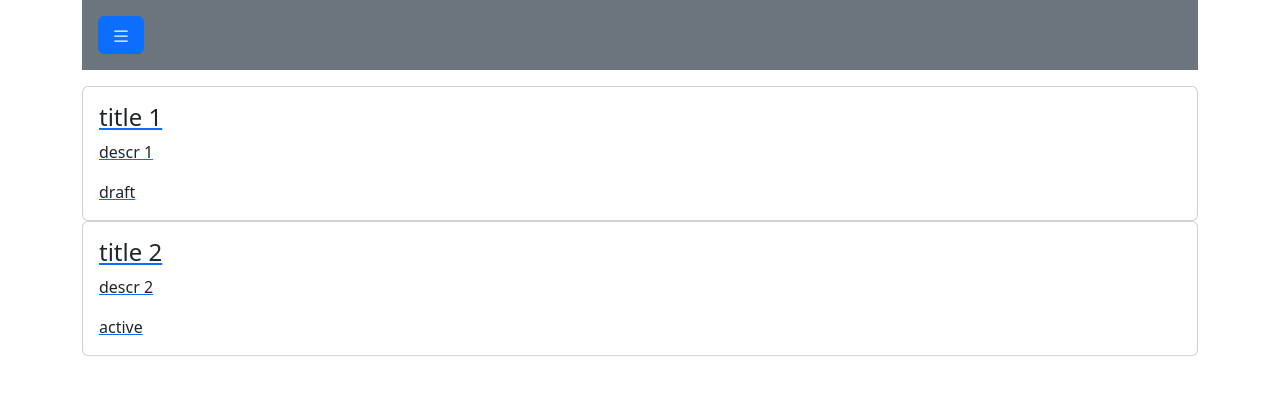
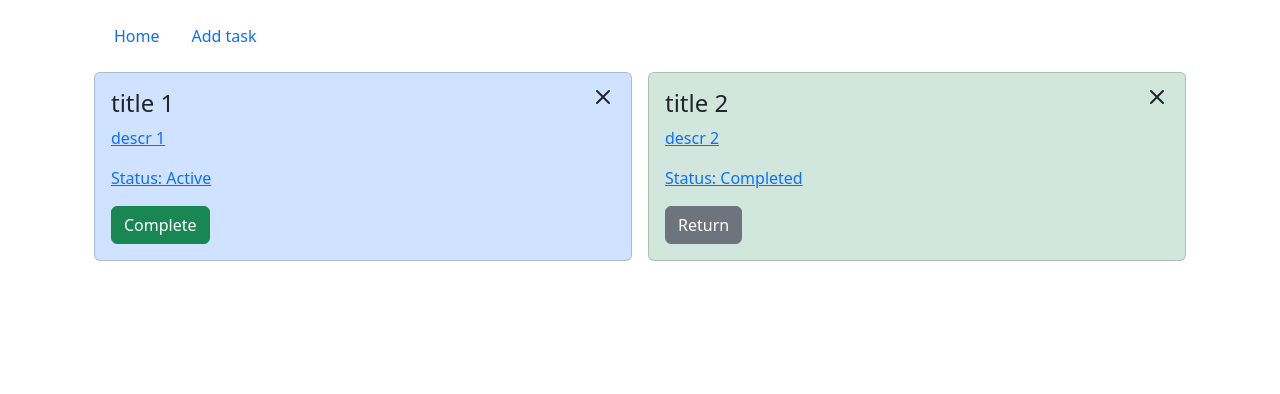
Before and after one commit to Alexkon30/VueTaskManager, a Vue app: page / in a window 1280 px wide. Shown: the top 394 px of the page. Built offline with nearby package versions, Linux system fonts and the light colour scheme.

Commit message:
delete sidebar, add redirect after create task, add ability to delete,update tasks

```diff
--- a/src/App.vue
+++ b/src/App.vue
@@ -1,7 +1,7 @@
 <script setup>
 import { onMounted } from 'vue'
-import store from './store'
-import Sidebar from './components/SideBar.vue'
+import store from '@/store'
+import Navigation from '@/components/Navigation.vue'
 
 onMounted(() => {
   let tasks = localStorage.getItem('data')
@@ -13,7 +13,7 @@ onMounted(() => {
 
 <template>
   <b-container>
-    <Sidebar />
+    <Navigation />
     <router-view />
   </b-container>
 </template>
--- a/src/components/CreateForm.vue
+++ b/src/components/CreateForm.vue
@@ -2,6 +2,7 @@
 import { computed, ref } from 'vue'
 import store from '@/store'
 import { ADD_TASK } from '@/store/mutation-types'
+import router from '@/router'
 
 const form = ref({
   title: '',
@@ -21,6 +22,9 @@ const onSubmit = (event) => {
     description: form.value.description,
     id: store.getters.getMaxId + 1,
   })
+  form.value.title = ''
+  form.value.description = ''
+  router.push('/')
 }
 
 const invalidTitle = computed(() => {
--- a/src/components/Navigation.vue
+++ b/src/components/Navigation.vue
@@ -1,7 +1,7 @@
 <template>
-  <b-nav vertical>
+  <b-nav class="p-3">
     <router-link to="/" class="nav-link">Home</router-link>
-    <router-link to="/add" class="nav-link">Create new task</router-link>
+    <router-link to="/add" class="nav-link">Add task</router-link>
   </b-nav>
 </template>
 
--- a/src/components/SideBar.vue
+++ /dev/null
@@ -1,16 +0,0 @@
-<script setup>
-import Navigation from './Navigation.vue'
-</script>
-
-<template>
-  <div class="mb-3">
-    <header class="header bg-secondary p-3">
-      <b-button v-b-toggle.sidebar-1 variant="primary">
-        <b-icon-list />
-      </b-button>
-    </header>
-    <b-sidebar id="sidebar-1" backdrop backdrop-variant="dark" no-header>
-      <Navigation />
-    </b-sidebar>
-  </div>
-</template>
--- a/src/components/TaskCard.vue
+++ b/src/components/TaskCard.vue
@@ -1,17 +1,94 @@
 <script setup>
-import { defineProps } from 'vue'
-defineProps(['title', 'description', 'id', 'status'])
+import { defineProps, computed } from 'vue'
+import store from '@/store'
+import {
+  UPDATE_TASK_STATUS,
+  COMPLETED,
+  ACTIVE,
+  DELETE_TASK,
+} from '@/store/mutation-types'
+
+const props = defineProps(['title', 'description', 'id', 'status'])
+
+const updateTaskStatus = (event, id, status) => {
+  event.preventDefault()
+  store.commit(UPDATE_TASK_STATUS, { id, status })
+}
+
+const deleteTask = (event, id) => {
+  event.preventDefault()
+  store.commit(DELETE_TASK, id)
+}
+
+const isCompleted = computed(() => {
+  return props.status === COMPLETED
+})
+
+const isActive = computed(() => {
+  return props.status === ACTIVE
+})
 </script>
 
 <template>
-  <router-link :to="`/task/${id}`">
-    <b-card :title="title">
+  <b-card
+    :title="title"
+    class="position-relative mb-2"
+    :class="{ completed: isCompleted, active: isActive }"
+  >
+    <router-link :to="`/task/${id}`">
       <b-card-text>
         {{ description }}
       </b-card-text>
-      <b-card-text>
-        {{ status }}
-      </b-card-text>
-    </b-card>
-  </router-link>
+      <b-card-text> Status: {{ status }} </b-card-text>
+    </router-link>
+    <div class="mt-3">
+      <b-button
+        variant="success"
+        @click="updateTaskStatus($event, id, COMPLETED)"
+        v-if="isActive"
+      >
+        Complete
+      </b-button>
+      <b-button
+        @click="updateTaskStatus($event, id, ACTIVE)"
+        v-if="isCompleted"
+      >
+        Return
+      </b-button>
+    </div>
+    <span class="delete position-absolute p-1" @click="deleteTask($event, id)">
+      <b-icon icon="x-lg"></b-icon>
+    </span>
+  </b-card>
 </template>
+
+<style scoped>
+button {
+  margin-right: 1rem;
+}
+
+.delete {
+  top: 0.5rem;
+  right: 1rem;
+
+  &:hover {
+    color: var(--bs-danger);
+    transform: scale(1.2);
+    cursor: pointer;
+  }
+}
+
+.card {
+  &:hover {
+    background-color: var(--bs-gray-300);
+  }
+
+  &.completed {
+    background-color: var(--bs-success-bg-subtle);
+  }
+
+  &.active {
+    background-color: var(--bs-primary-bg-subtle);
+  }
+}
+</style>
--- /dev/null
+++ b/src/components/UpdateForm.vue
@@ -0,0 +1,54 @@
+<script setup>
+import { ref, onMounted } from 'vue'
+import store from '@/store'
+import router from '@/router'
+import { UPDATE_TASK } from '@/store/mutation-types'
+
+const updateTask = () => {
+  const payload = {
+    id: +router.currentRoute.params.id,
+    title: task.value.title,
+    description: task.value.description,
+  }
+  store.commit(UPDATE_TASK, payload)
+  router.push('/')
+}
+
+onMounted(() => {
+  task.value = { ...store.getters.getTaskById(+router.currentRoute.params.id) }
+})
+
+const task = ref({
+  title: '',
+  description: '',
+})
+</script>
+
+<template>
+  <div>
+    <b-form class="d-flex flex-column align-items-center">
+      <b-form-group
+        label="Title:"
+        class="w-50 mb-3"
+        valid-feedback="Great title!"
+      >
+        <b-form-input v-model="task.title" required></b-form-input>
+      </b-form-group>
+      <b-form-group
+        label="Description:"
+        class="w-50"
+        valid-feedback="Great description!"
+      >
+        <b-form-textarea
+          v-model="task.description"
+          required
+          rows="3"
+          max-rows="5"
+        ></b-form-textarea>
+      </b-form-group>
+      <div class="mt-3 d-flex justify-content-center">
+        <b-button variant="primary" @click="updateTask">Save</b-button>
+      </div>
+    </b-form>
+  </div>
+</template>
--- a/src/store/index.js
+++ b/src/store/index.js
@@ -6,6 +6,8 @@ import {
   UPDATE_TASK,
   UPDATE_TASK_STATUS,
   SET_TASKS,
+  ACTIVE,
+  COMPLETED,
 } from './mutation-types'
 import { VuexLocalStorage } from './plugins'
 
@@ -18,19 +20,19 @@ export default new Vuex.Store({
         id: 1,
         title: 'title 1',
         description: 'descr 1',
-        status: 'draft',
+        status: ACTIVE,
       },
       {
         id: 2,
         title: 'title 2',
         description: 'descr 2',
-        status: 'active',
+        status: COMPLETED,
       },
     ],
   },
   getters: {
-    getTasks: (state) => {
-      return state.tasks
+    getTasks: (state) => (status) => {
+      return state.tasks.filter((task) => task.status === status)
     },
     getMaxId: (state) => {
       let maxId = 0
@@ -47,10 +49,10 @@ export default new Vuex.Store({
   },
   mutations: {
     [ADD_TASK]: (state, { title, description, id }) => {
-      state.tasks.push({ title, description, id, status: 'draft' })
+      state.tasks.push({ title, description, id, status: ACTIVE })
     },
     [DELETE_TASK]: (state, id) => {
-      state.tasks.filter((task) => task.id != id)
+      state.tasks = state.tasks.filter((task) => task.id != id)
     },
     [UPDATE_TASK]: (state, { title, description, id }) => {
       const task = state.tasks.find((task) => task.id === id)
--- a/src/store/mutation-types.js
+++ b/src/store/mutation-types.js
@@ -3,3 +3,6 @@ export const DELETE_TASK = 'DELETE_TASK'
 export const UPDATE_TASK = 'UPDATE_TASK'
 export const UPDATE_TASK_STATUS = 'UPDATE_TASK_STATUS'
 export const SET_TASKS = 'SET_TASKS'
+
+export const ACTIVE = 'Active'
+export const COMPLETED = 'Completed'
--- a/src/views/HomeView.vue
+++ b/src/views/HomeView.vue
@@ -1,12 +1,14 @@
 <script setup>
 import store from '@/store'
 import TaskCard from '@/components/TaskCard.vue'
+import { ACTIVE, COMPLETED } from '@/store/mutation-types'
 </script>
 
 <template>
+  <div class="d-grid container gap-3">
     <div>
       <TaskCard
-      v-for="task in store.getters.getTasks"
+        v-for="task in store.getters.getTasks(ACTIVE)"
         :key="`task_${task.id}`"
         :title="task.title"
         :id="task.id"
@@ -14,4 +16,21 @@ import TaskCard from '@/components/TaskCard.vue'
         :status="task.status"
       />
     </div>
+    <div>
+      <TaskCard
+        v-for="task in store.getters.getTasks(COMPLETED)"
+        :key="`task_${task.id}`"
+        :title="task.title"
+        :id="task.id"
+        :description="task.description"
+        :status="task.status"
+      />
+    </div>
+  </div>
 </template>
+
+<style scoped>
+.container {
+  grid-template-columns: 1fr 1fr;
+}
+</style>
--- a/src/views/TaskInfoView.vue
+++ b/src/views/TaskInfoView.vue
@@ -1,5 +1,7 @@
-<script setup></script>
+<script setup>
+import UpdateForm from '@/components/UpdateForm.vue'
+</script>
 
 <template>
-  <div>{{ this.$route.params.id }}</div>
+  <UpdateForm />
 </template>
```
Lines whose indentation alone changed are shown as unchanged.
